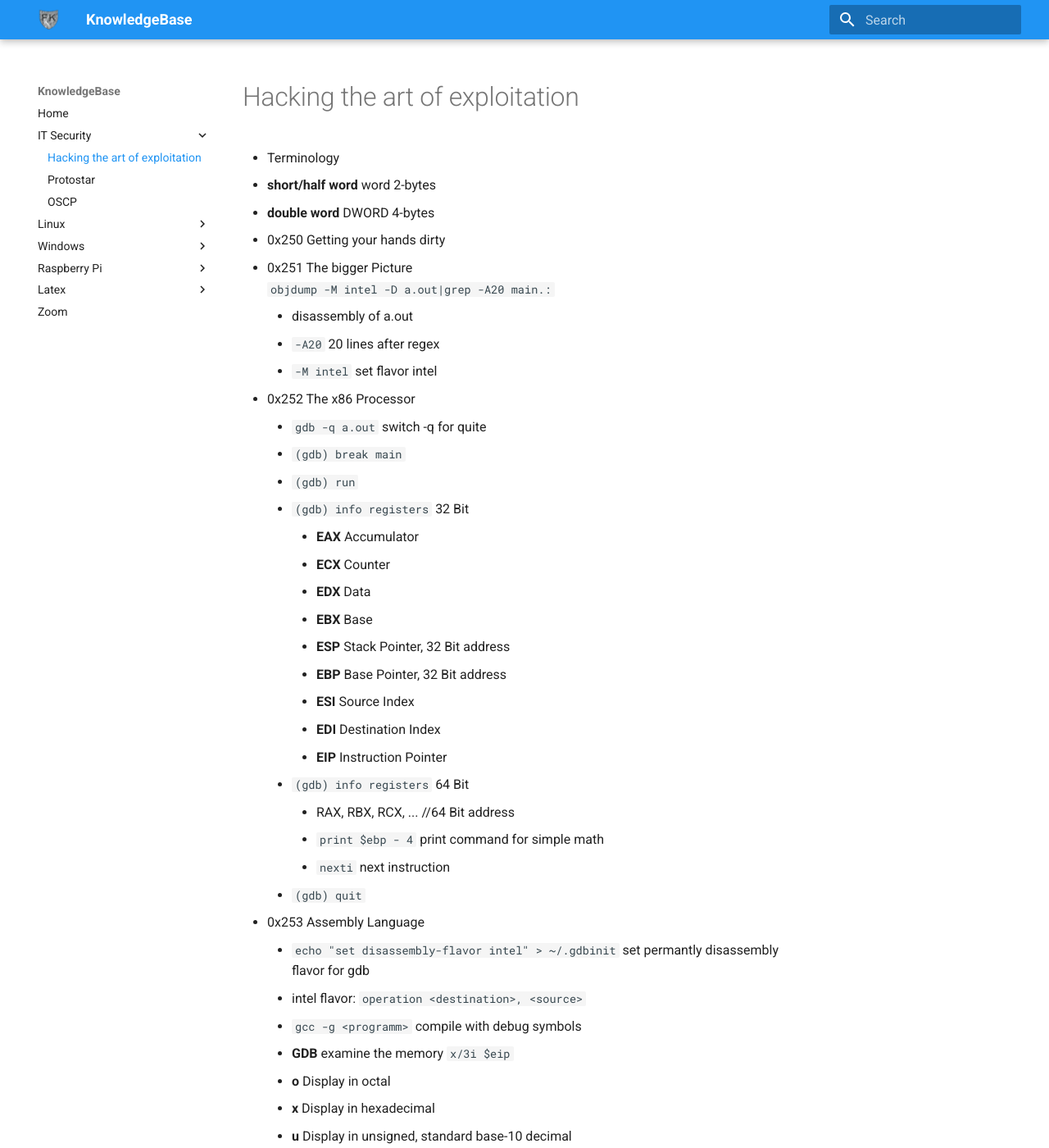
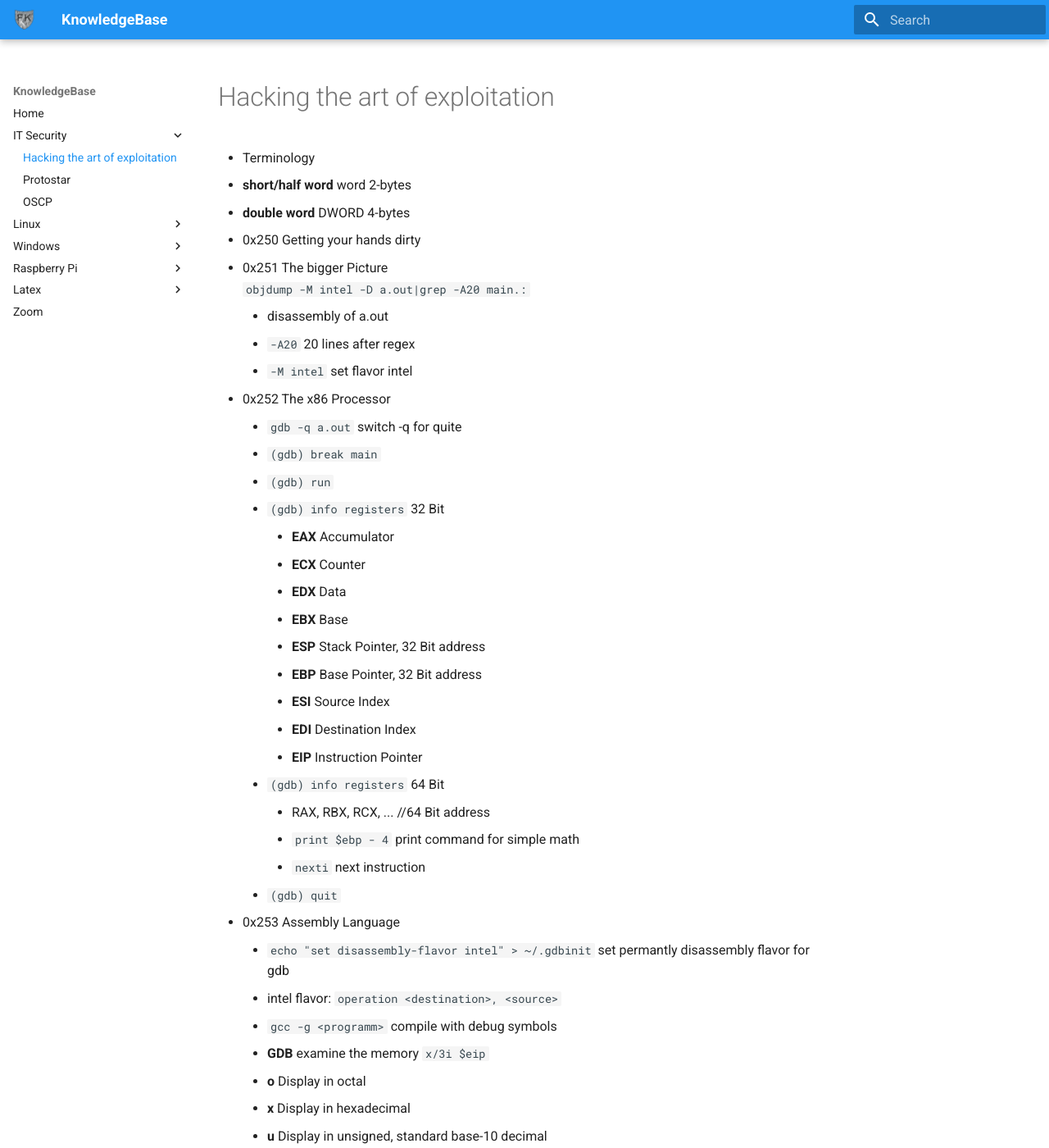
Before and after one commit to FeKoerner/fekoerner.github.io, an MkDocs documentation site: the page built from docs/hacking.md, in a window 1280 px wide and 1400 px high. Shown: the whole window at 82% size. Built offline with MkDocs 1.6.1 and Material for MkDocs 9.7.7, drawn with Linux system fonts in a browser that asks for light colours; some of the changed text lies outside the part shown.

Commit message:
upgrade to 7.0

```diff
--- /dev/null
+++ b/docs/stylesheets/extra.css
@@ -0,0 +1,3 @@
+.md-grid {
+  max-width: initial;
+}
--- a/mkdocs.yml
+++ b/mkdocs.yml
@@ -39,9 +39,9 @@
     - admonition
     - toc:
         permalink: true
-    - codehilite:
-        guess_lang: true
+    - pymdownx.highlight:
         linenums: true
+    - pymdownx.superfences
     - pymdownx.emoji:
         emoji_index: !!python/name:pymdownx.emoji.twemoji
         emoji_generator: !!python/name:pymdownx.emoji.to_svg
@@ -49,3 +49,5 @@
         custom_checkbox: true
         clickable_checkbox: false
     - pymdownx.tabbed
+extra_css:
+  - stylesheets/extra.css
```
